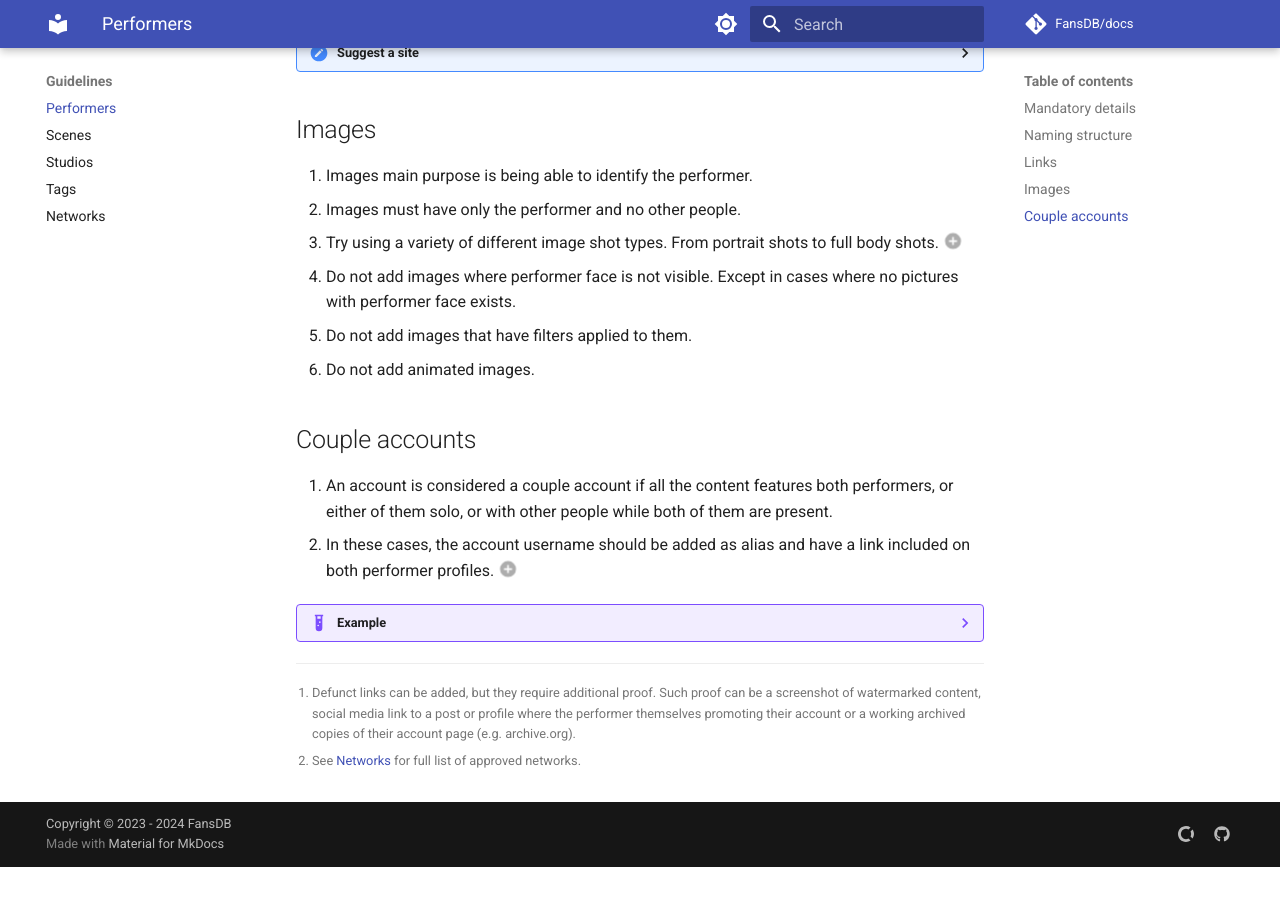
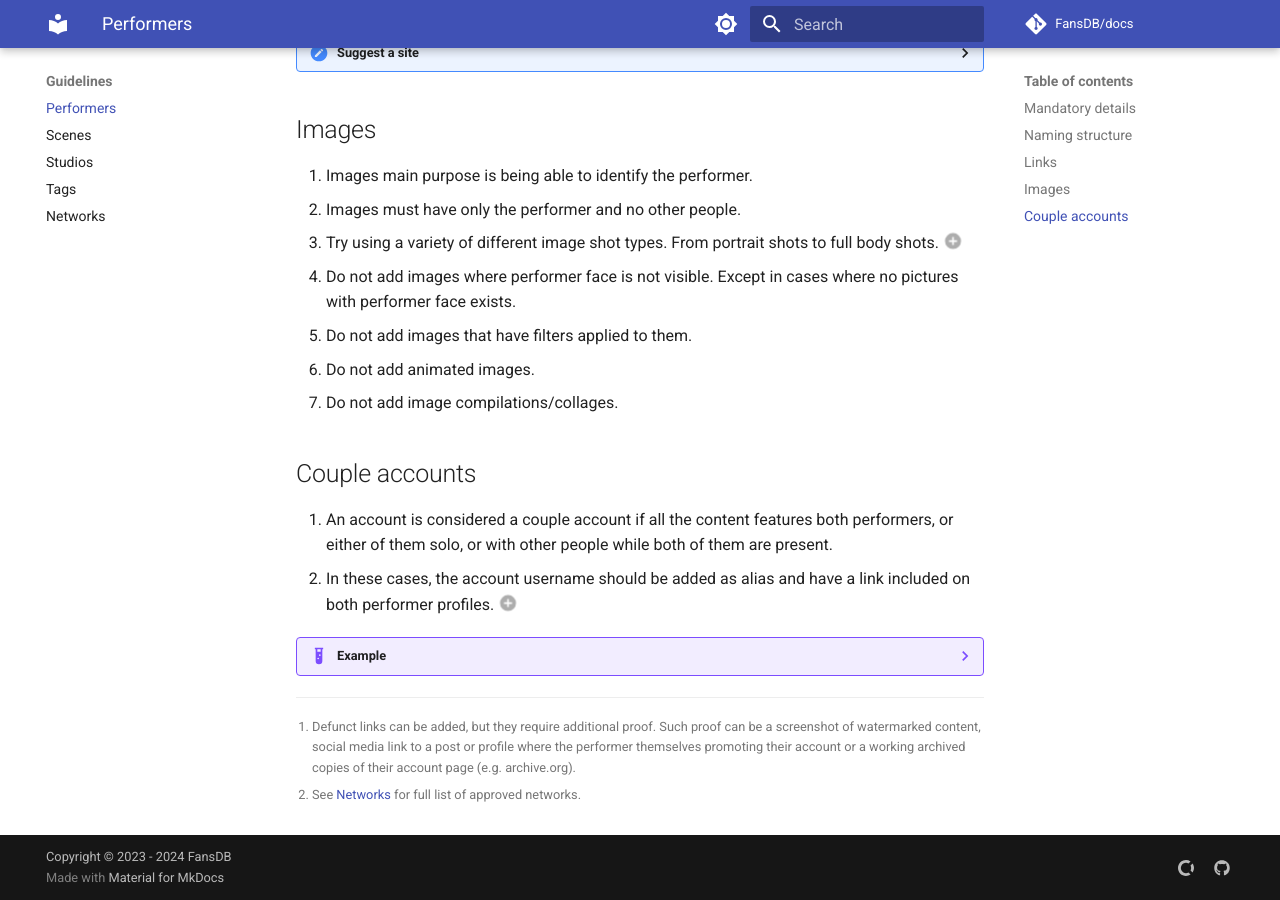
Before and after one commit to FansDB/docs, an MkDocs documentation site: the page built from docs/performers.md, in a window 1280 px wide and 900 px high, scrolled down 1172 px. Built offline with MkDocs 1.6.1 and Material for MkDocs 9.7.7, drawn with Linux system fonts in a browser that asks for light colours; comment, search, counter and statistics services are not loaded; before the commit the page ends 2039 px from its top, so only the background shows below that.

Commit message:
Add new guideline

```diff
--- a/docs/performers.md
+++ b/docs/performers.md
@@ -53,6 +53,7 @@ To create or submit a new performer, some minimum required information needs to
 1. Do not add images where performer face is not visible. Except in cases where no pictures with performer face exists.
 1. Do not add images that have filters applied to them.
 1. Do not add animated images.
+1. Do not add image compilations/collages.
 </div>
 1.  Main purpose of these images is being able to identify the performer. It shouldn't be used as a way to host your favorites.
 
```
